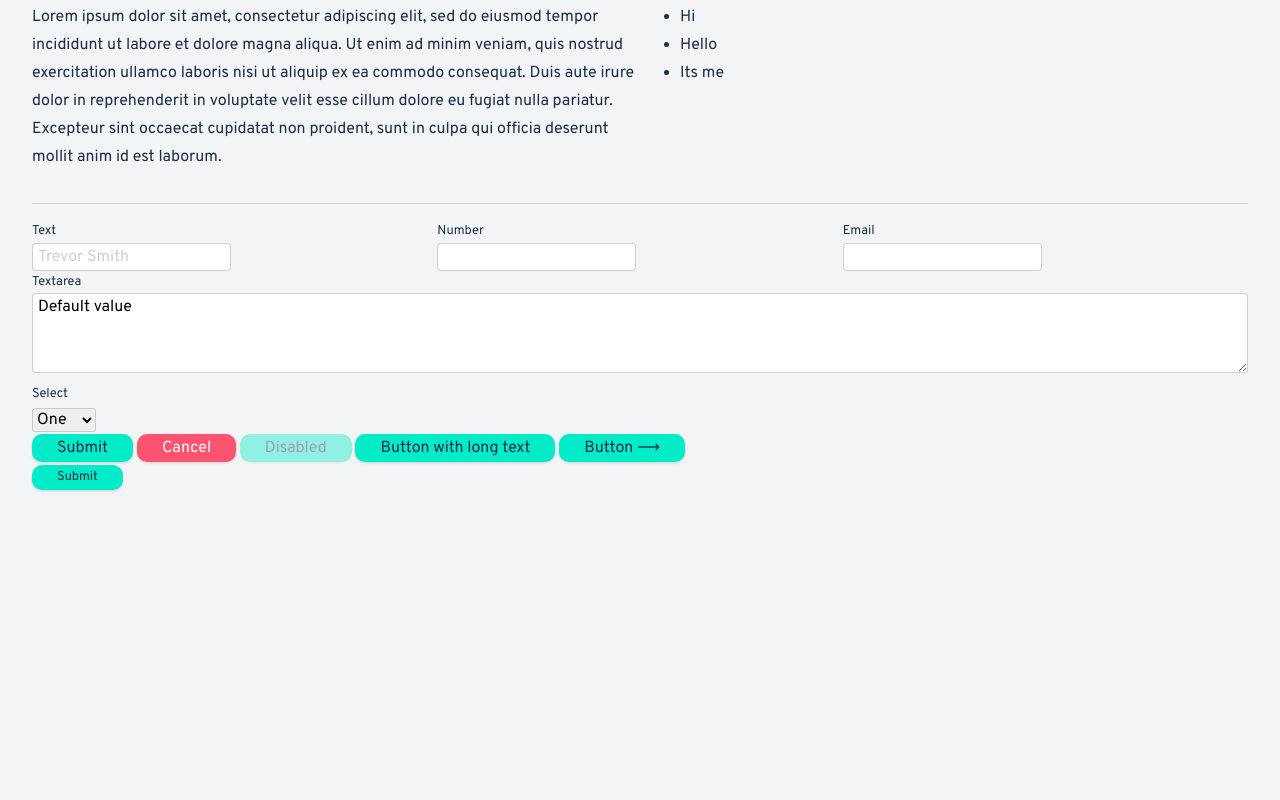
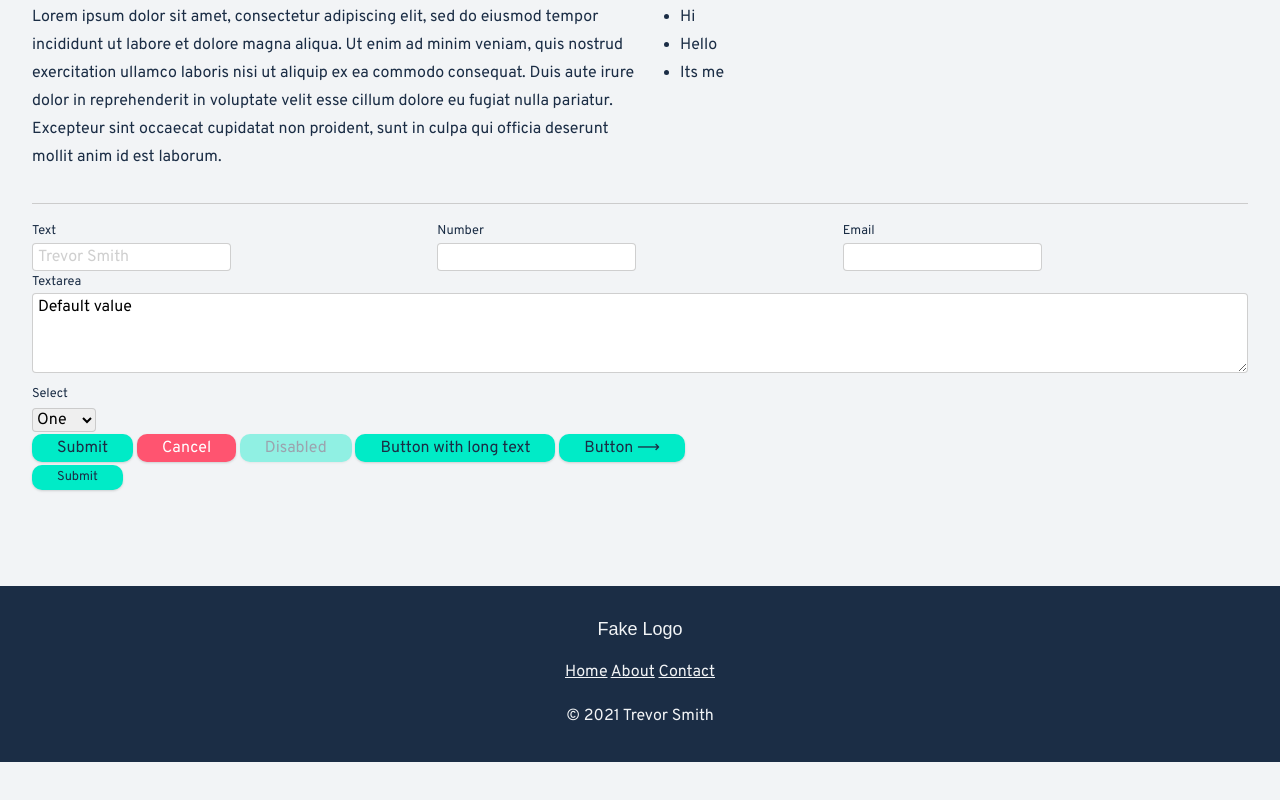
Before and after one commit to trevorsmithbanjo/custom-basecss, a website built with Parcel: page index.html in a window 1280 px wide. Shown: the part 959-1759 px from the top of the page. After the commit the page ends 1721 px from the top, so only its background shows below. Built offline with nearby package versions, Linux system fonts and the light colour scheme; a web font is replaced by a local one.

Commit message:
Adds Footer.

```diff
--- a/css/style.css
+++ b/css/style.css
@@ -66,7 +66,6 @@ body {
   line-height: 1.75;
   background: var(--background);
   color: var(--textColor);
-  padding-bottom: 300px;
 }
 
 header {
@@ -92,8 +91,24 @@ header nav a + a {
 }
 
 footer {
+  --footerTextColor: var(--lightGrey);
   background: var(--black);
-  color: white;
+  color: var(--footerTextColor);
+  padding: 2rem var(--containerPadding);
+  text-align: center;
+}
+
+footer a {
+  color: var(--footerTextColor);
+}
+
+footer .fake-logo {
+  margin-bottom: 1rem;
+}
+
+footer p {
+  margin-bottom: 0;
+  max-width: none;
 }
 
 p {
--- a/index.html
+++ b/index.html
@@ -104,6 +104,16 @@
       <button class="small">Submit</button>
     </form>
   </main>
+
+  <footer>
+    <h3 class="fake-logo">Fake Logo</h3>
+    <nav>
+      <a href="#">Home</a>
+      <a href="#">About</a>
+      <a href="#">Contact</a>
+    </nav>
+    <p>&copy; 2021 Trevor Smith</p>
+  </footer>
   <!-- Add your site or application content here -->
 
 
```
